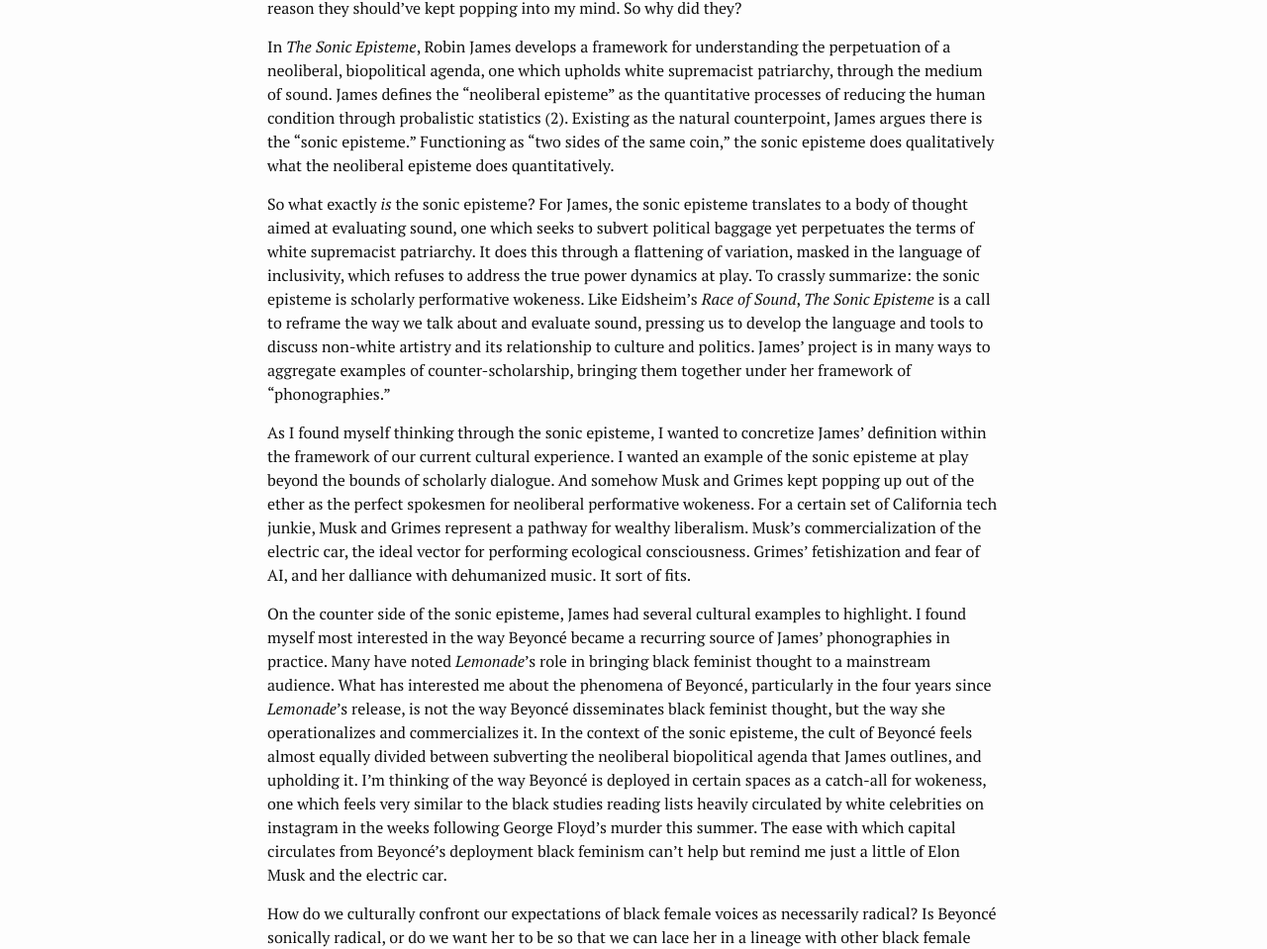
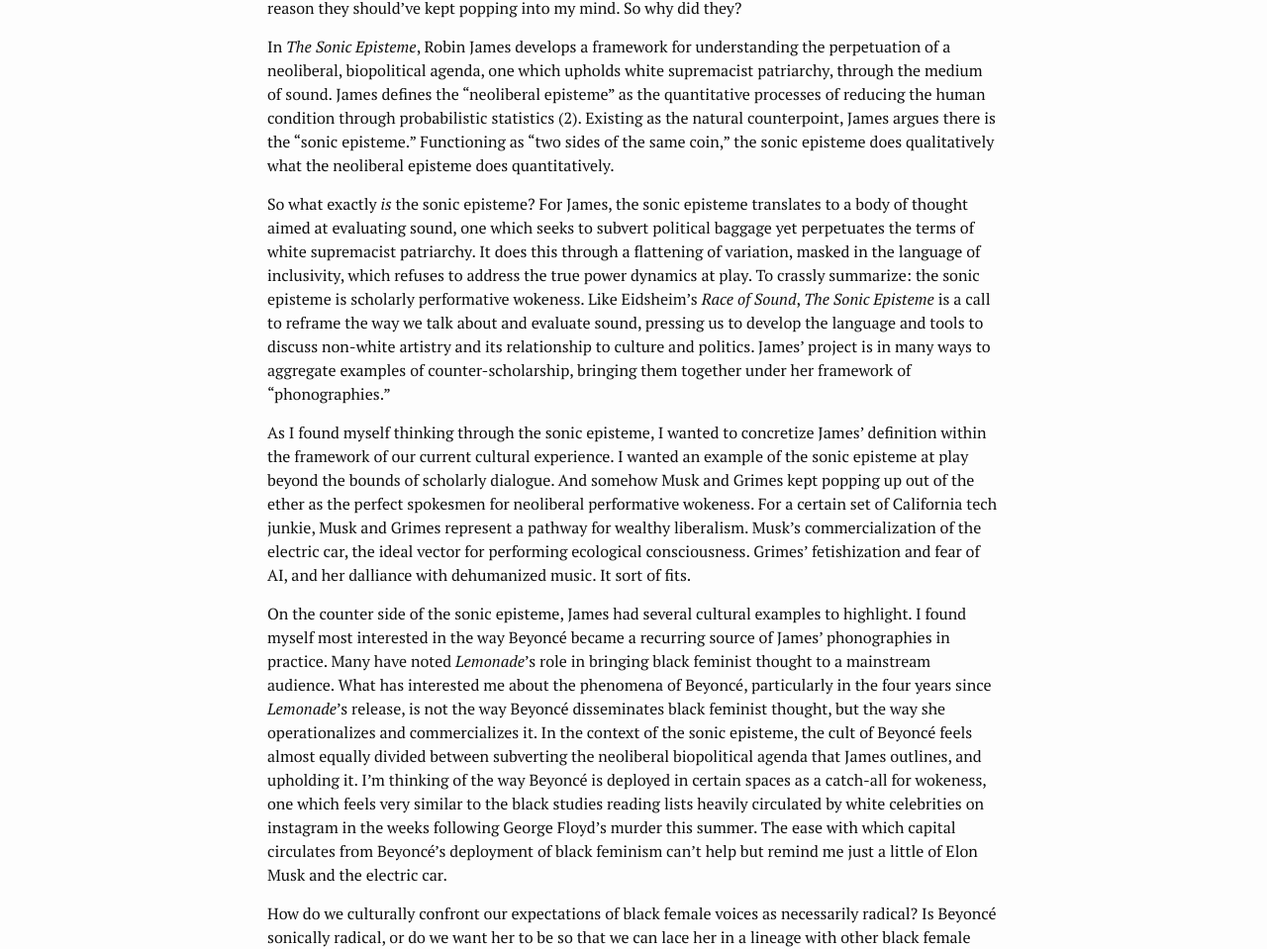
Before and after one commit to skyetao/skye-dot-com, a Jekyll site: the page built from _posts/2020-09-15-beyonce.md, in a window 1280 px wide. Shown: the part 342-1301 px from the top of the page at 99% size. Built offline with Jekyll 4.4.1, drawn with Linux system fonts in a browser that asks for light colours; some web fonts are replaced.

Commit message:
Post 3_typos

```diff
--- a/_posts/2020-09-15-beyonce.md
+++ b/_posts/2020-09-15-beyonce.md
@@ -5,13 +5,13 @@
 
 For some reason I couldn't stop thinking about Elon Musk and Grimes while reading Robin James' *The Sonic Episteme*. The twisted pair, infamous for their adherence to bizarro AI conspiracy theories and questionable child naming practices, have managed to develop a cult following even while existing as punchlines on the internet. Other than the fact that Grimes is an electronic artist, there's really no reason they should've kept popping into my mind. So why did they?
 
-In *The Sonic Episteme*, Robin James develops a framework for understanding the perpetuation of a neoliberal, biopolitical agenda, one which upholds white supremacist patriarchy, through the medium of sound. James defines the "neoliberal episteme" as the quantitative processes of reducing the human condition through probalistic statistics (2). Existing as the natural counterpoint, James argues there is the "sonic episteme." Functioning as "two sides of the same coin," the sonic episteme does qualitatively what the neoliberal episteme does quantitatively.
+In *The Sonic Episteme*, Robin James develops a framework for understanding the perpetuation of a neoliberal, biopolitical agenda, one which upholds white supremacist patriarchy, through the medium of sound. James defines the "neoliberal episteme" as the quantitative processes of reducing the human condition through probabilistic statistics (2). Existing as the natural counterpoint, James argues there is the "sonic episteme." Functioning as "two sides of the same coin," the sonic episteme does qualitatively what the neoliberal episteme does quantitatively.
 
 So what exactly *is* the sonic episteme? For James, the sonic episteme translates to a body of thought aimed at evaluating sound, one which seeks to subvert political baggage yet perpetuates the terms of white supremacist patriarchy. It does this through a flattening of variation, masked in the language of inclusivity, which refuses to address the true power dynamics at play. To crassly summarize: the sonic episteme is scholarly performative wokeness. Like Eidsheim's *Race of Sound*, *The Sonic Episteme* is a call to reframe the way we talk about and evaluate sound, pressing us to develop the language and tools to discuss non-white artistry and its relationship to culture and politics. James' project is in many ways to aggregate examples of counter-scholarship, bringing them together under her framework of "phonographies."
 
 As I found myself thinking through the sonic episteme, I wanted to concretize James' definition within the framework of our current cultural experience. I wanted an example of the sonic episteme at play beyond the bounds of scholarly dialogue. And somehow Musk and Grimes kept popping up out of the ether as the perfect spokesmen for neoliberal performative wokeness. For a certain set of California tech junkie, Musk and Grimes represent a pathway for wealthy liberalism. Musk's commercialization of the electric car, the ideal vector for performing ecological consciousness. Grimes' fetishization and fear of AI, and her dalliance with dehumanized music. It sort of fits.
 
-On the counter side of the sonic episteme, James had several cultural examples to highlight. I found myself most interested in the way Beyoncé became a recurring source of James' phonographies in practice. Many have noted *Lemonade*'s role in bringing black feminist thought to a mainstream audience. What has interested me about the phenomena of Beyoncé, particularly in the four years since *Lemonade*'s release, is not the way Beyoncé disseminates black feminist thought, but the way she operationalizes and commercializes it. In the context of the sonic episteme, the cult of Beyoncé feels almost equally divided between subverting the neoliberal biopolitical agenda that James outlines, and upholding it. I'm thinking of the way Beyoncé is deployed in certain spaces as a catch-all for wokeness, one which feels very similar to the black studies reading lists heavily circulated by white celebrities on instagram in the weeks following George Floyd's murder this summer. The ease with which capital circulates from Beyoncé's deployment black feminism can't help but remind me just a little of Elon Musk and the electric car.
+On the counter side of the sonic episteme, James had several cultural examples to highlight. I found myself most interested in the way Beyoncé became a recurring source of James' phonographies in practice. Many have noted *Lemonade*'s role in bringing black feminist thought to a mainstream audience. What has interested me about the phenomena of Beyoncé, particularly in the four years since *Lemonade*'s release, is not the way Beyoncé disseminates black feminist thought, but the way she operationalizes and commercializes it. In the context of the sonic episteme, the cult of Beyoncé feels almost equally divided between subverting the neoliberal biopolitical agenda that James outlines, and upholding it. I'm thinking of the way Beyoncé is deployed in certain spaces as a catch-all for wokeness, one which feels very similar to the black studies reading lists heavily circulated by white celebrities on instagram in the weeks following George Floyd's murder this summer. The ease with which capital circulates from Beyoncé's deployment of black feminism can't help but remind me just a little of Elon Musk and the electric car.
 
 How do we culturally confront our expectations of black female voices as necessarily radical? Is Beyoncé sonically radical, or do we want her to be so that we can lace her in a lineage with other black female radical singers like Holiday or Simone? How might a persona like Beyoncé's function culturally as a "both/and," serving to subvert expectations of the black female, promote radical black feminist ideas, but also participate in a performative commercialization of these ideals?
 
```
